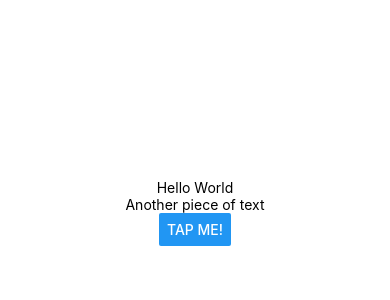
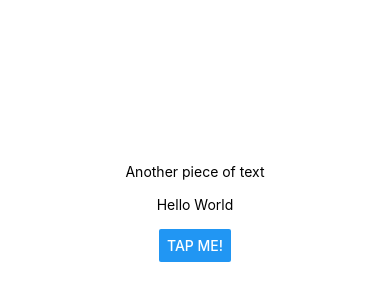
Before and after one commit to Pinetart/React-Native-Max, a React Native app: screen / in a window 390 px wide. Shown: the part 210-510 px from the top of the page. Built offline with nearby package versions, Linux system fonts and the light colour scheme.

Commit message:
Styling React Native Apps

```diff
--- a/App.js
+++ b/App.js
@@ -3,8 +3,10 @@
 export default function App() {
   return (
     <View style={styles.container}>
-      <Text>Hello World</Text>
-      <Text>Another piece of text</Text>
+      <View>
+        <Text>Another piece of text</Text>
+      </View>
+      <Text style={styles.dummyText}>Hello World</Text>
       <Button title="TAP ME!" />
     </View>
   );
@@ -17,4 +19,5 @@
     alignItems: "center",
     justifyContent: "center",
   },
+  dummyText: { margin: 16 },
 });
```
